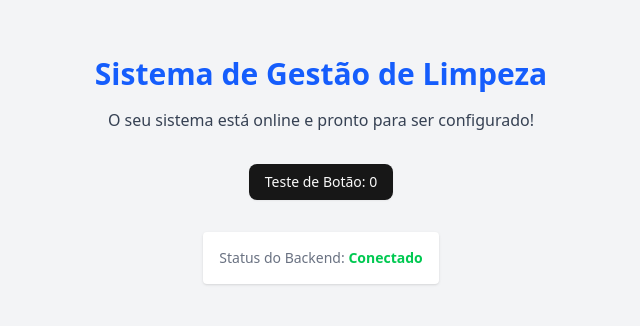
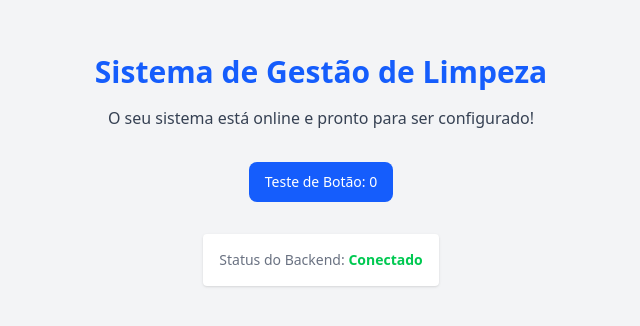
Before and after one commit to rafaelcarlosdossantos-netizen/sistema-limpeza-completo, a React (Vite) app in the folder sistema-limpeza-frontend/: page / in a window 1280 px wide. Shown: the part 230-556 px from the top of the page, without its empty margins (319-959 px from the left). Built offline with nearby package versions, Linux system fonts and the light colour scheme.

Commit message:
Update button.jsx

```diff
--- a/sistema-limpeza-frontend/src/components/ui/button.jsx
+++ b/sistema-limpeza-frontend/src/components/ui/button.jsx
@@ -1,55 +1,14 @@
 import * as React from "react"
-import { Slot } from "@radix-ui/react-slot"
-import { cva } from "class-variance-authority";
 
-import { cn } from "@/lib/utils"
+const Button = React.forwardRef(({ className, ...props }, ref) => {
+  return (
+    <button
+      className="inline-flex items-center justify-center rounded-md text-sm font-medium bg-blue-600 text-white h-10 px-4 py-2 hover:bg-blue-700"
+      ref={ref}
+      {...props}
+    />
+  )
+})
+Button.displayName = "Button"
 
-const buttonVariants = cva(
-  "inline-flex items-center justify-center gap-2 whitespace-nowrap rounded-md text-sm font-medium transition-all disabled:pointer-events-none disabled:opacity-50 [&_svg]:pointer-events-none [&_svg:not([class*='size-'])]:size-4 shrink-0 [&_svg]:shrink-0 outline-none focus-visible:border-ring focus-visible:ring-ring/50 focus-visible:ring-[3px] aria-invalid:ring-destructive/20 dark:aria-invalid:ring-destructive/40 aria-invalid:border-destructive",
-  {
-    variants: {
-      variant: {
-        default:
-          "bg-primary text-primary-foreground shadow-xs hover:bg-primary/90",
-        destructive:
-          "bg-destructive text-white shadow-xs hover:bg-destructive/90 focus-visible:ring-destructive/20 dark:focus-visible:ring-destructive/40 dark:bg-destructive/60",
-        outline:
-          "border bg-background shadow-xs hover:bg-accent hover:text-accent-foreground dark:bg-input/30 dark:border-input dark:hover:bg-input/50",
-        secondary:
-          "bg-secondary text-secondary-foreground shadow-xs hover:bg-secondary/80",
-        ghost:
-          "hover:bg-accent hover:text-accent-foreground dark:hover:bg-accent/50",
-        link: "text-primary underline-offset-4 hover:underline",
-      },
-      size: {
-        default: "h-9 px-4 py-2 has-[>svg]:px-3",
-        sm: "h-8 rounded-md gap-1.5 px-3 has-[>svg]:px-2.5",
-        lg: "h-10 rounded-md px-6 has-[>svg]:px-4",
-        icon: "size-9",
-      },
-    },
-    defaultVariants: {
-      variant: "default",
-      size: "default",
-    },
-  }
-)
-
-function Button({
-  className,
-  variant,
-  size,
-  asChild = false,
-  ...props
-}) {
-  const Comp = asChild ? Slot : "button"
-
-  return (
-    <Comp
-      data-slot="button"
-      className={cn(buttonVariants({ variant, size, className }))}
-      {...props} />
-  );
-}
-
-export { Button, buttonVariants }
+export { Button }
```
